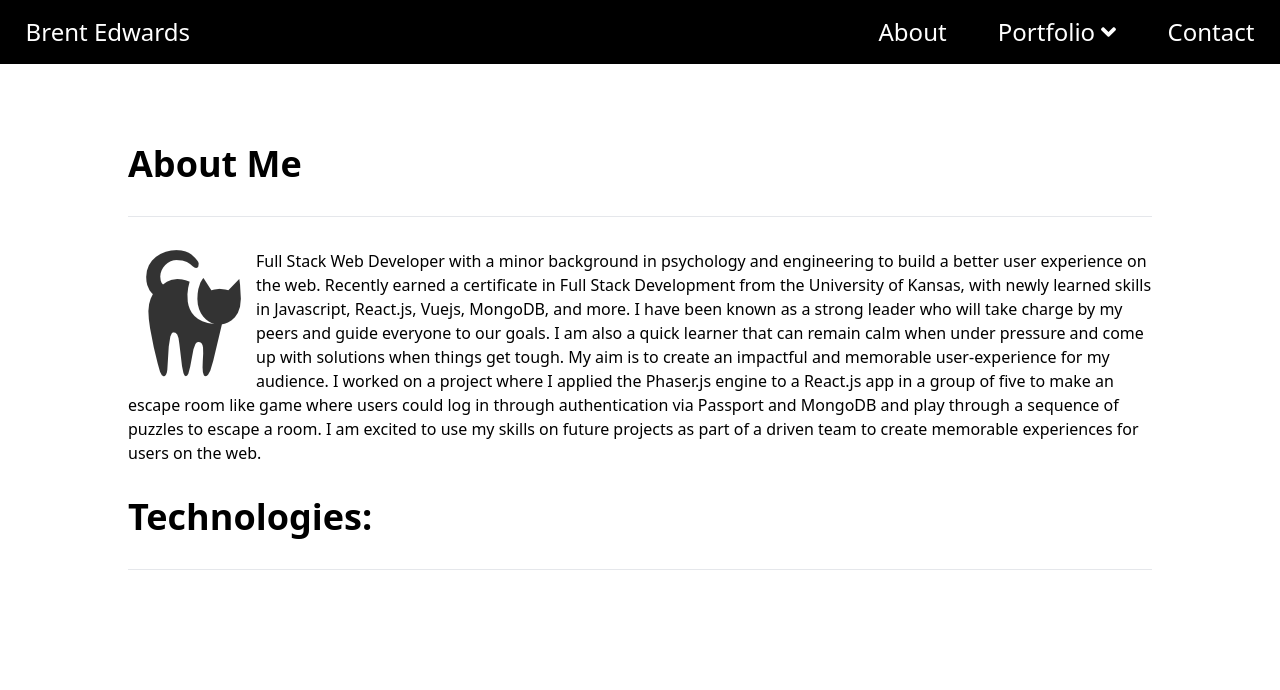
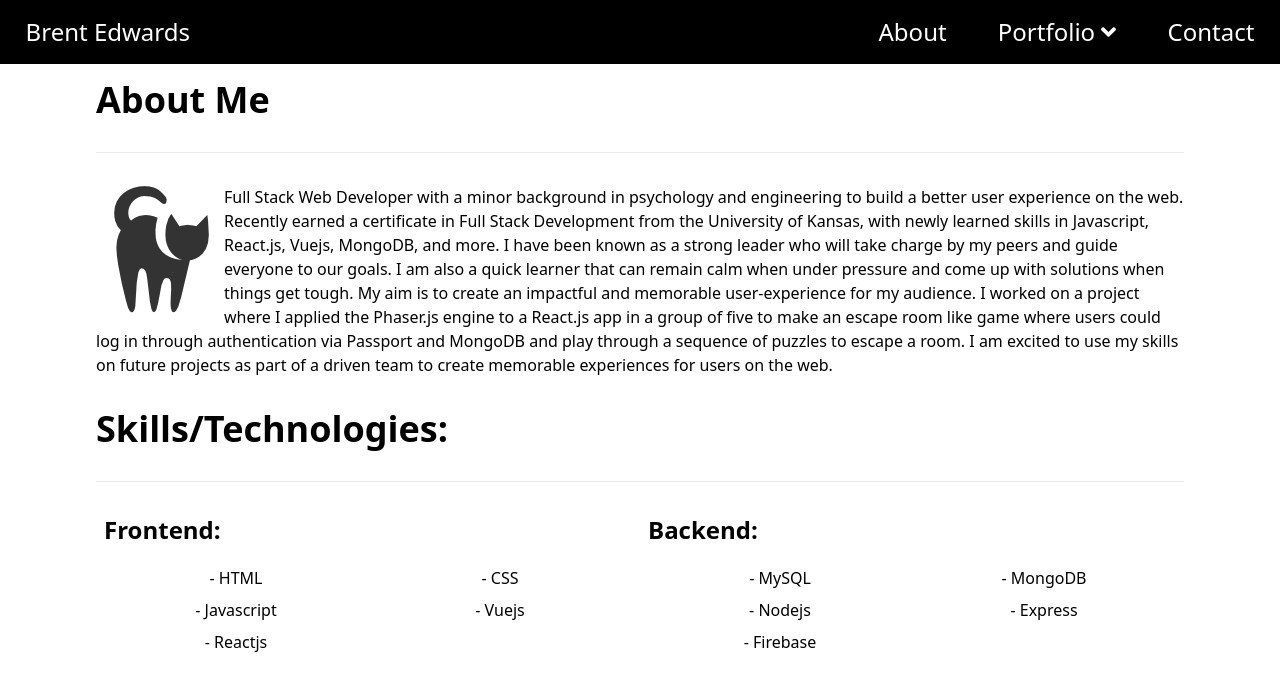
Before and after one commit to zirris512/vue-portfolio, a Vue app: page / in a window 1280 px wide. Shown: the top 690 px of the page. Built offline with nearby package versions, Linux system fonts and the light colour scheme.

Commit message:
add skills to About page

```diff
--- a/src/components/nav/TheNav.vue
+++ b/src/components/nav/TheNav.vue
@@ -1,5 +1,5 @@
 <template>
-    <nav class="h-16">
+    <nav class="h-16 fixed w-full top-0 left-0">
         <ul
             class="flex items-center h-full w-full bg-black text-2xl select-none"
         >
--- a/src/pages/About.vue
+++ b/src/pages/About.vue
@@ -1,5 +1,5 @@
 <template>
-    <div class="mx-32 my-20 border-black">
+    <div class="md:mx-24 mx-4 my-20 border-black">
         <h1 class="text-4xl font-bold">About Me</h1>
         <hr class="my-8" />
         <div class="mb-8">
@@ -23,11 +23,33 @@
                 memorable experiences for users on the web.
             </p>
         </div>
-        <h1 class="text-4xl font-bold">Technologies:</h1>
+        <h1 class="text-4xl font-bold text-left">Skills/Technologies:</h1>
         <hr class="my-8" />
-        <div class="grid grid-cols-2 gap-4">
-            <div></div>
-            <div></div>
+        <div class="flex w-full skills-list flex-col md:flex-row">
+            <div class="flex-1 mx-2">
+                <h2 class="font-semibold text-2xl text-center md:text-left">
+                    Frontend:
+                </h2>
+                <div class="flex flex-wrap py-4 text-center">
+                    <p>- HTML</p>
+                    <p>- CSS</p>
+                    <p>- Javascript</p>
+                    <p>- Vuejs</p>
+                    <p>- Reactjs</p>
+                </div>
+            </div>
+            <div class="flex-1 mx-2">
+                <h2 class="font-semibold text-2xl text-center md:text-left">
+                    Backend:
+                </h2>
+                <div class="flex flex-wrap py-4 text-center">
+                    <p>- MySQL</p>
+                    <p>- MongoDB</p>
+                    <p>- Nodejs</p>
+                    <p>- Express</p>
+                    <p>- Firebase</p>
+                </div>
+            </div>
         </div>
     </div>
 </template>
@@ -39,3 +61,10 @@
         setup() {},
     });
 </script>
+
+<style scoped>
+    .skills-list p {
+        width: 50%;
+        padding: 0.25rem 0;
+    }
+</style>
```
